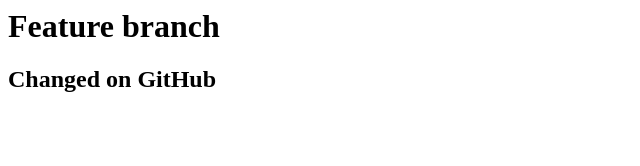
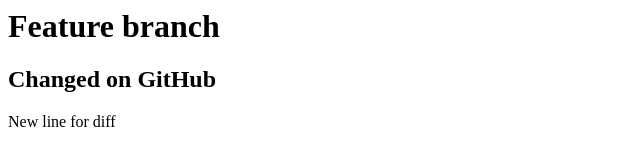
Before and after one commit to M1stret/myproject, a plain HTML site: page index.html in a window 1280 px wide. Shown: the whole page, without its empty margins (0-640 px from the left). Drawn offline with Linux system fonts and the light colour scheme.

Commit message:
Добавлена строка для diff

```diff
--- a/index.html
+++ b/index.html
@@ -1,2 +1,3 @@
 <h1>Feature branch</h1>
 <h2>Changed on GitHub</h2>
+<p>New line for diff</p>
```
